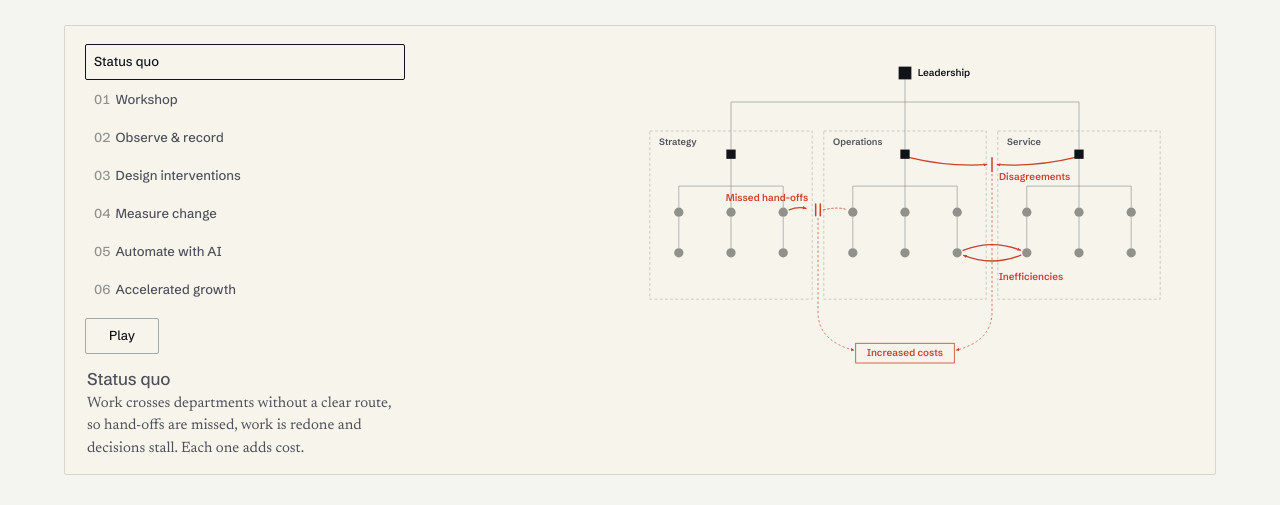
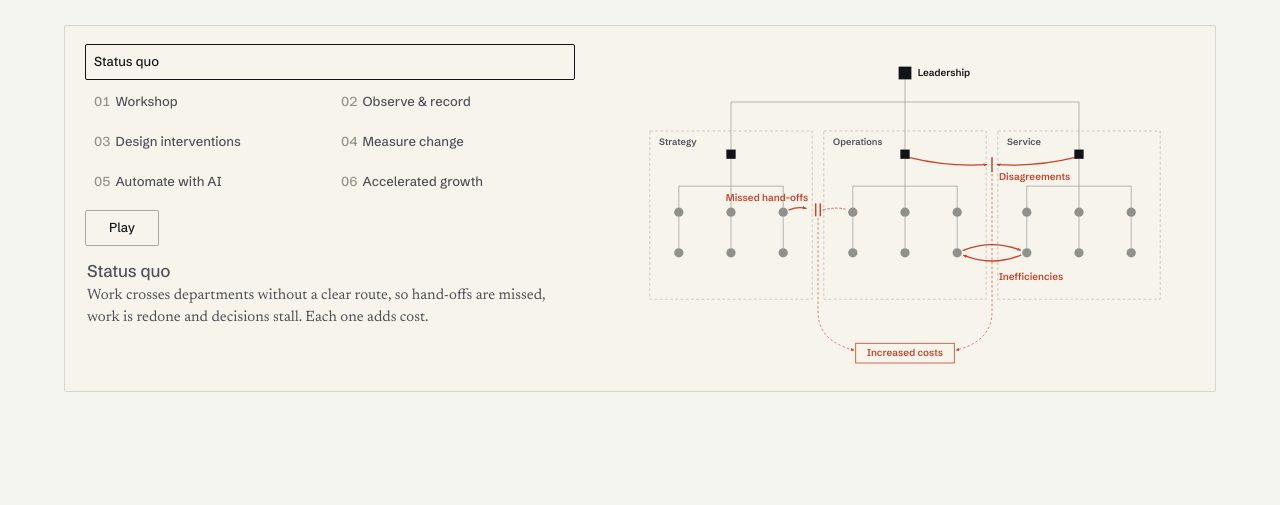
Before and after one commit to kischiman/gcc-proposal-deck, a website: page docs/index.html in a window 1280 px wide. Shown: the part 712-1217 px from the top of the page. After the commit the page ends 1176 px from the top, so only its background shows below. Drawn offline with Linux system fonts and the light colour scheme.

Commit message:
Let the stage controls fill the space beside the diagram
Co-Authored-By: Claude Opus 5.5 <noreply@anthropic.com>

```diff
--- a/docs/index.html
+++ b/docs/index.html
@@ -1725,11 +1725,11 @@ h1, h2 { letter-spacing: -0.02em; }
 /* wide screens: stage buttons in a column on the left, a smaller figure to their right */
 @media (min-width: 1000px) {
   .org-story {
-    display: grid; grid-template-columns: 320px minmax(0, 1fr); column-gap: 40px;
+    display: grid; grid-template-columns: minmax(0, 1fr) minmax(0, 580px); column-gap: 40px;
     grid-template-areas: "bar canvas" "head canvas"; grid-template-rows: auto 1fr; align-items: start;
   }
   .os-bar { grid-area: bar; flex-direction: column; align-items: stretch; gap: 10px; }
-  .os-nav { flex-direction: column; flex-wrap: nowrap; }
+  .os-nav { display: grid; grid-template-columns: minmax(0, 1fr); gap: 2px; }
   .os-step { text-align: left; }
   .os-play { align-self: flex-start; }
   .os-head { grid-area: head; margin: 14px 2px 0; }
@@ -1740,6 +1740,12 @@ h1, h2 { letter-spacing: -0.02em; }
   .os-label { font-size: 17px; }
   .os-dept { font-size: 16px; }
   .os-leader { font-size: 17px; }
+}
+
+/* with room to spare, the six stages sit in pairs under Status quo */
+@media (min-width: 1200px) {
+  .os-nav { grid-template-columns: repeat(2, minmax(0, 1fr)); gap: 4px; }
+  .os-nav .os-step:first-child { grid-column: 1 / -1; }
 }
 
 
--- a/public/deck.css
+++ b/public/deck.css
@@ -1715,11 +1715,11 @@ h1, h2 { letter-spacing: -0.02em; }
 /* wide screens: stage buttons in a column on the left, a smaller figure to their right */
 @media (min-width: 1000px) {
   .org-story {
-    display: grid; grid-template-columns: 320px minmax(0, 1fr); column-gap: 40px;
+    display: grid; grid-template-columns: minmax(0, 1fr) minmax(0, 580px); column-gap: 40px;
     grid-template-areas: "bar canvas" "head canvas"; grid-template-rows: auto 1fr; align-items: start;
   }
   .os-bar { grid-area: bar; flex-direction: column; align-items: stretch; gap: 10px; }
-  .os-nav { flex-direction: column; flex-wrap: nowrap; }
+  .os-nav { display: grid; grid-template-columns: minmax(0, 1fr); gap: 2px; }
   .os-step { text-align: left; }
   .os-play { align-self: flex-start; }
   .os-head { grid-area: head; margin: 14px 2px 0; }
@@ -1731,3 +1731,9 @@ h1, h2 { letter-spacing: -0.02em; }
   .os-dept { font-size: 16px; }
   .os-leader { font-size: 17px; }
 }
+
+/* with room to spare, the six stages sit in pairs under Status quo */
+@media (min-width: 1200px) {
+  .os-nav { grid-template-columns: repeat(2, minmax(0, 1fr)); gap: 4px; }
+  .os-nav .os-step:first-child { grid-column: 1 / -1; }
+}
```
Also changed, not shown: dist/deck.html.
